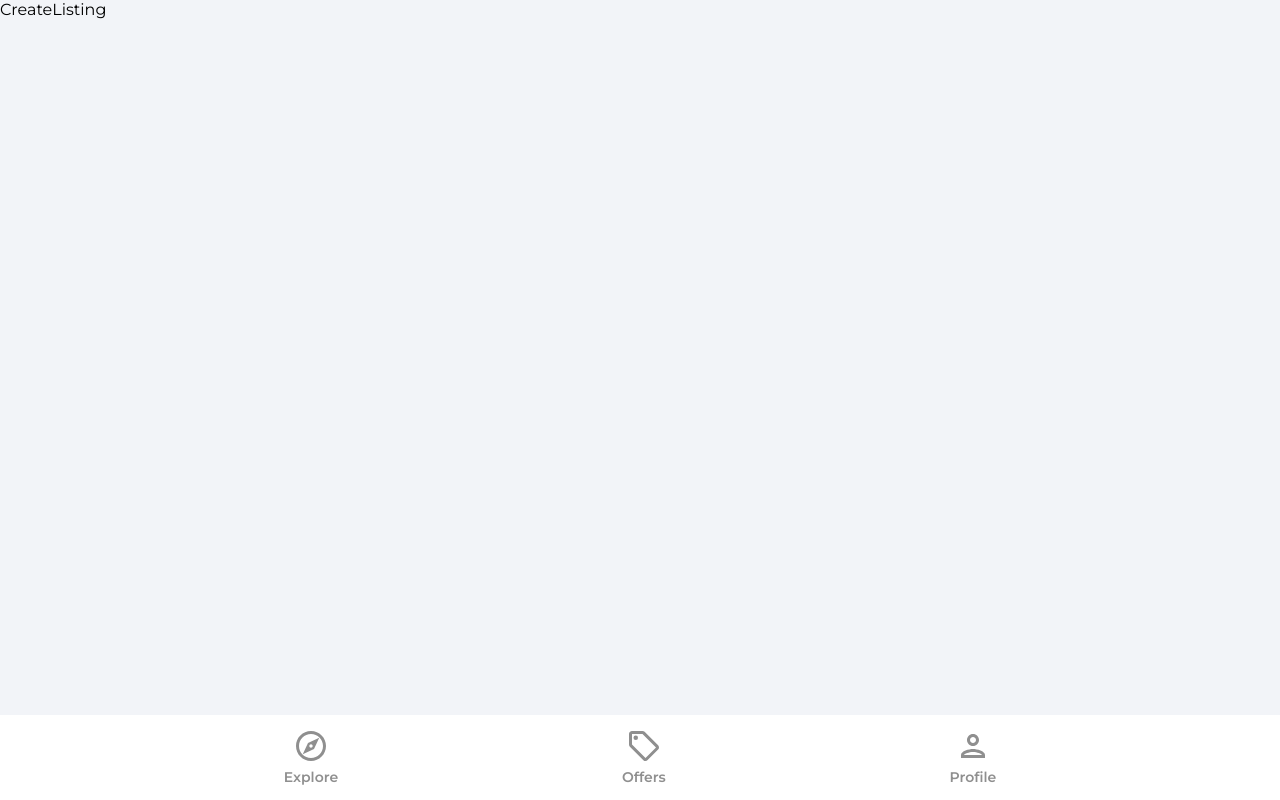
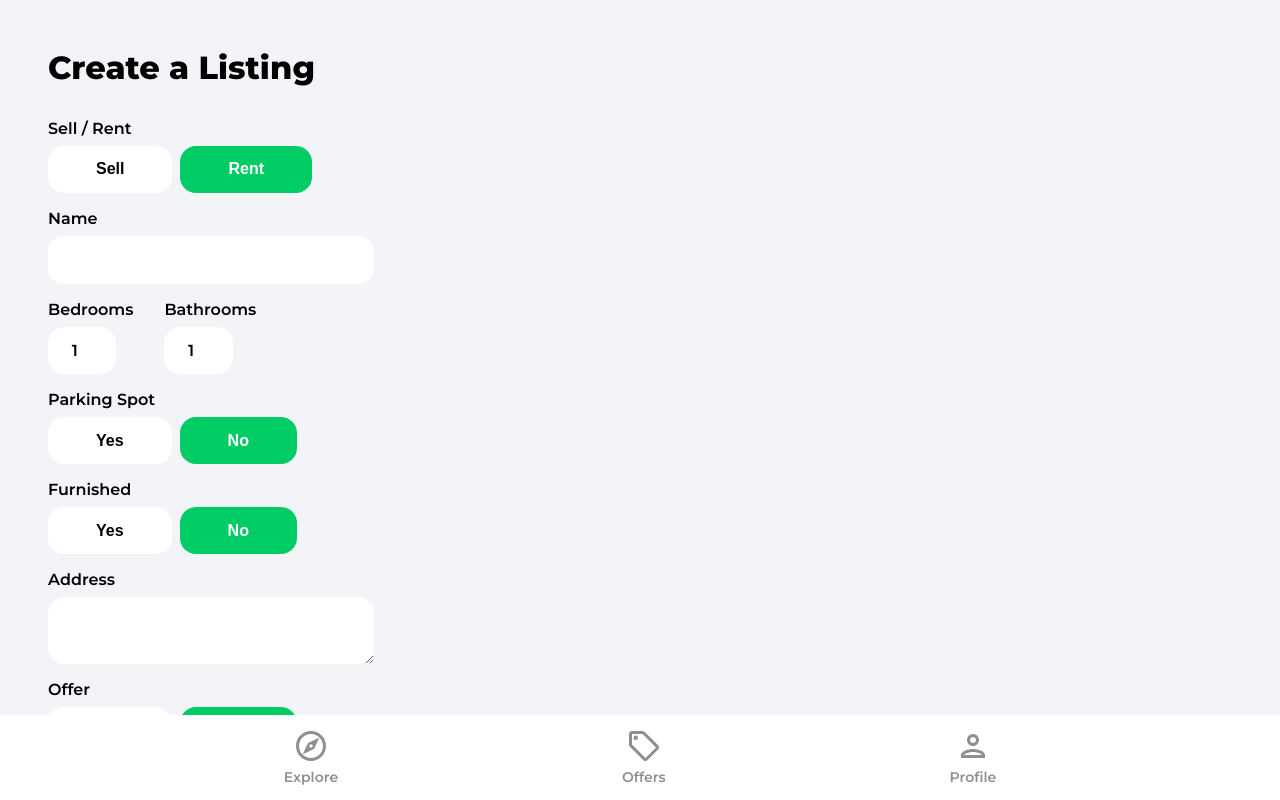
Before and after one commit to heuzin/house-market, a React (Create React App) app: page /create-listing in a window 1280 px wide. Shown: the top 800 px of the page. Built offline with nearby package versions, Linux system fonts and the light colour scheme; no server answers; sample sign-in values are in the browser's storage.

Commit message:
Create Listing form

```diff
--- a/src/pages/CreateListing.jsx
+++ b/src/pages/CreateListing.jsx
@@ -22,6 +22,22 @@
     longitude: 0,
   });
 
+  const {
+    type,
+    name,
+    bedrooms,
+    bathrooms,
+    parking,
+    furnished,
+    address,
+    offer,
+    regularPrice,
+    discountedPrice,
+    images,
+    latitude,
+    longitude,
+  } = formData;
+
   const auth = getAuth();
   const navigate = useNavigate();
   const isMounted = useRef(true);
@@ -43,11 +59,305 @@
     // eslint-disable-next-line react-hooks/exhaustive-deps
   }, [isMounted]);
 
+  const onSubmit = (e) => {
+    e.preventDefault();
+  };
+
+  const onMutate = (e) => {
+    let boolean = null;
+
+    if (e.target.value === "true") {
+      boolean = true;
+    }
+    if (e.target.value === "false") {
+      boolean = false;
+    }
+
+    // Files
+    if (e.target.files) {
+      setFormData((prevState) => ({
+        ...prevState,
+        images: e.target.files,
+      }));
+    }
+
+    // Text/Booleans/Numbers
+    if (!e.target.files) {
+      setFormData((prevState) => ({
+        ...prevState,
+        [e.target.id]: boolean ?? e.target.value,
+      }));
+    }
+  };
+
   if (loading) {
     return <Spinner />;
   }
 
-  return <div>CreateListing</div>;
+  return (
+    <div
+      className="profile
+  "
+    >
+      <header>
+        <p className="pageHeader">Create a Listing</p>
+      </header>
+
+      <main>
+        <form onSubmit={onSubmit}>
+          <label htmlFor="type" className="formLabel">
+            Sell / Rent
+          </label>
+          <div className="formButtons">
+            <button
+              type="button"
+              className={type === "sale" ? "formButtonActive" : "formButton"}
+              id="type"
+              value="sale"
+              onClick={onMutate}
+            >
+              Sell
+            </button>
+            <button
+              type="button"
+              className={type === "rent" ? "formButtonActive" : "formButton"}
+              id="type"
+              value="rent"
+              onClick={onMutate}
+            >
+              Rent
+            </button>
+          </div>
+
+          <label htmlFor="name" className="formLabel">
+            Name
+          </label>
+          <input
+            className="formInputName"
+            type="text"
+            id="name"
+            value={name}
+            onChange={onMutate}
+            maxLength="32"
+            minLength="10"
+            required
+          />
+
+          <div className="formRooms flex">
+            <div>
+              <label htmlFor="bedrooms" className="formLabel">
+                Bedrooms
+              </label>
+              <input
+                className="formInputSmall"
+                type="number"
+                id="bedrooms"
+                value={bedrooms}
+                onChange={onMutate}
+                min="1"
+                max="50"
+                required
+              />
+            </div>
+            <div>
+              <label htmlFor="bathrooms" className="formLabel">
+                Bathrooms
+              </label>
+              <input
+                className="formInputSmall"
+                type="number"
+                id="bathrooms"
+                value={bathrooms}
+                onChange={onMutate}
+                min="1"
+                max="50"
+                required
+              />
+            </div>
+          </div>
+
+          <label htmlFor="parking" className="formLabel">
+            Parking Spot
+          </label>
+          <div className="formButtons">
+            <button
+              className={parking ? "formButtonActive" : "formButton"}
+              type="button"
+              id="parking"
+              value={true}
+              onClick={onMutate}
+            >
+              Yes
+            </button>
+            <button
+              className={
+                !parking && parking !== null ? "formButtonActive" : "formButton"
+              }
+              type="button"
+              id="parking"
+              value={false}
+              onClick={onMutate}
+            >
+              No
+            </button>
+          </div>
+
+          <label htmlFor="furnished" className="formLabel">
+            Furnished
+          </label>
+          <div className="formButtons">
+            <button
+              className={furnished ? "formButtonActive" : "formButton"}
+              type="button"
+              id="furnished"
+              value={true}
+              onClick={onMutate}
+            >
+              Yes
+            </button>
+            <button
+              className={
+                !furnished && furnished !== null
+                  ? "formButtonActive"
+                  : "formButton"
+              }
+              type="button"
+              id="furnished"
+              value={false}
+              onClick={onMutate}
+            >
+              No
+            </button>
+          </div>
+
+          <label htmlFor="address" className="formLabel">
+            Address
+          </label>
+          <textarea
+            className="formInputAddress"
+            type="text"
+            id="address"
+            value={address}
+            onChange={onMutate}
+            required
+          />
+
+          {!geolocationEnabled && (
+            <div className="formLatLng flex">
+              <div>
+                <label htmlFor="latitude" className="formLabel">
+                  Latitude
+                </label>
+                <input
+                  className="formInputSmall"
+                  type="number"
+                  id="latitude"
+                  value={latitude}
+                  onChange={onMutate}
+                  required
+                />
+              </div>
+              <div>
+                <label htmlFor="longitude" className="formLabel">
+                  Longitude
+                </label>
+                <input
+                  className="formInputSmall"
+                  type="number"
+                  id="longitude"
+                  value={longitude}
+                  onChange={onMutate}
+                  required
+                />
+              </div>
+            </div>
+          )}
+
+          <label htmlFor="offer" className="formLabel">
+            Offer
+          </label>
+          <div className="formButtons">
+            <button
+              className={offer ? "formButtonActive" : "formButton"}
+              type="button"
+              id="offer"
+              value={true}
+              onClick={onMutate}
+            >
+              Yes
+            </button>
+            <button
+              className={
+                !offer && offer !== null ? "formButtonActive" : "formButton"
+              }
+              type="button"
+              id="offer"
+              value={false}
+              onClick={onMutate}
+            >
+              No
+            </button>
+          </div>
+
+          <label htmlFor="regularPrice" className="formLabel">
+            Regular Price
+          </label>
+          <div className="formPriceDiv">
+            <input
+              className="formInputSmall"
+              type="number"
+              id="regularPrice"
+              value={regularPrice}
+              onChange={onMutate}
+              min="50"
+              max="750000000"
+              required
+            />
+            {type === "rent" && <p className="formPriceText">$ / Month</p>}
+          </div>
+
+          {offer && (
+            <>
+              <label htmlFor="discountedPrice" className="formLabel">
+                Discounted Price
+              </label>
+              <input
+                className="formInputSmall"
+                type="number"
+                id="discountedPrice"
+                value={discountedPrice}
+                onChange={onMutate}
+                min="50"
+                max="750000000"
+                required={offer}
+              />
+            </>
+          )}
+
+          <label htmlFor="images" className="formLabel">
+            Images
+          </label>
+          <p className="imagesInfo">
+            The first image will be the cover (max 6).
+          </p>
+          <input
+            className="formInputFile"
+            type="file"
+            id="images"
+            onChange={onMutate}
+            max="6"
+            accept=".jpg,.png,.jpeg"
+            multiple
+            required
+          />
+
+          <button type="submit" className="primaryButton createListingButton">
+            Create Listing
+          </button>
+        </form>
+      </main>
+    </div>
+  );
 };
 
 export default CreateListing;
```
